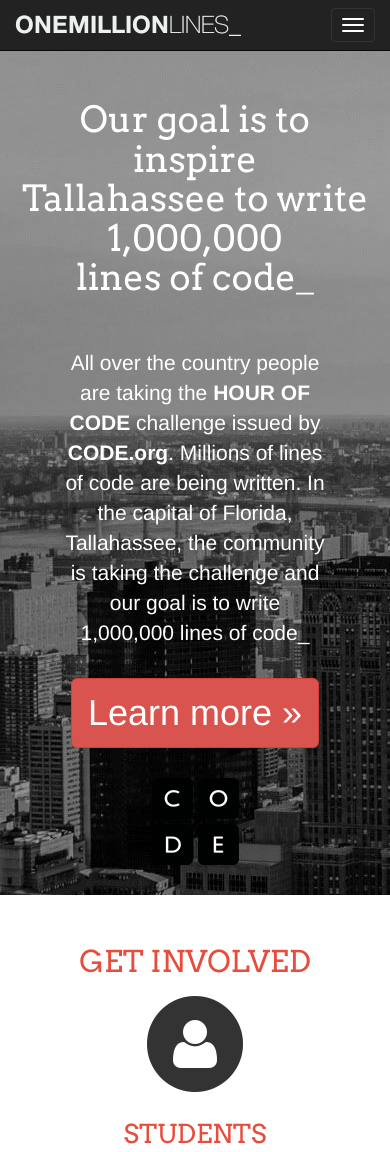
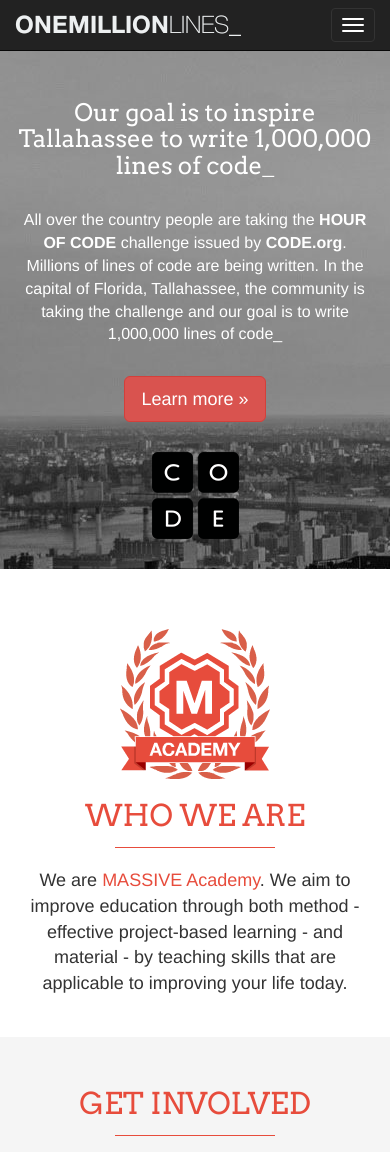
Before and after one commit to mbhanuprsd/mbhanuprsd.github.io, a plain HTML site: page index.html in a window 390 px wide. Shown: the top 1152 px of the page. Drawn offline with nearby package versions, Linux system fonts and the light colour scheme; a script that the page names is missing; files whose address does not match are found by name.

Commit message:
Finished tutorial

```diff
--- a/css/custom.css
+++ b/css/custom.css
@@ -1,7 +1,14 @@
 /* Move down content because we have a fixed navbar that is 50px tall */
 body {
   padding-top: 50px;
-  padding-bottom: 20px;
+}
+
+ul.nav {
+	font-size: 13px;
+}
+
+#get-involved {
+	background-color: #f5f5f5;
 }
 
 .jumbotron {
@@ -25,10 +32,6 @@ body {
 	padding: 0 50px;
 }
 
-ul.nav {
-	font-size: 13px;
-}
-
 .btn-lg {
 	font-size: 36px;
 }
@@ -40,6 +43,8 @@ ul.nav {
 
 .homepage {
 	text-align: center;
+	padding-top: 30px;
+	padding-bottom: 30px;
 }
 
 .homepage h2, .homepage h3 {
@@ -60,3 +65,75 @@ ul.nav {
 	font-weight: 300;
 	font-size: 21px;
 }
+
+.homepage a {
+	color: #e74c3c;
+}
+
+.homepage a:hover {
+	color: #e74c3c;
+	text-decoration: none;
+	opacity: .8;
+}
+
+.homepage hr {
+	border-top: 1px solid#e74c3c;
+	margin-top: 15px;
+	width: 160px;
+}
+
+footer {
+	padding-top: 150px;
+	padding-bottom: 30px;
+	background-color: #f74c3c;
+}
+
+/*Responsive Styling*/
+
+@media (max-width: 1199px){
+
+	.jumbotron h1 {
+		font-size: 56px;
+		margin-bottom: 30px;
+	}
+}
+
+@media (max-width: 991px){
+
+	.jumbotron h1 {
+		font-size: 44px;
+	}
+
+	.jumbotron p {
+		padding: 0 10px;
+	}
+
+	#get-involved .col-md-4 {
+		padding-top: 20px;
+		padding-bottom: 20px;
+	}
+}
+
+@media (max-width: 767px){
+
+	.jumbotron h1 {
+		font-size: 24px;
+	}
+
+	.jumbotron p {
+		padding: 0;
+		font-size: 16px;
+	}
+
+	.btn-lg {
+		font-size: 18px;
+	}
+
+	.homepage p {
+		font-size: 18px;
+	}
+
+	footer img {
+		width: 80%;
+	}
+}
--- a/index.html
+++ b/index.html
@@ -48,8 +48,8 @@
         </div>
         <div id="navbar" class="collapse navbar-collapse">
           <ul class="nav navbar-nav navbar-right">
-            <li><a href="#">WHO WE ARE</a></li>
-            <li><a href="#about">GET INVOLVED</a></li>
+            <li><a href="#who">WHO WE ARE</a></li>
+            <li><a href="#get-involved">GET INVOLVED</a></li>
           </ul>
         </div><!--/.nav-collapse -->
       </div>
@@ -65,8 +65,19 @@
       </div>
     </div>
 
+    <div id="who">
+      <div class="container homepage">
+        <img src="images/academy_brand_med.png">
+        <h2>Who We Are</h2>
+        <hr>
+        <p>We are <a href="http://www.massiveacademy.us" target="_blank" title="MASSIVE Academy" alt="MASSIVE Academy">MASSIVE Academy</a>. We aim to improve education through both method - effective project-based learning - and material - by teaching skills that are applicable to improving your life today.</p>
+      </div>
+    </div>
+
+    <div id="get-involved">
       <div class="container homepage">
         <h2>Get Involved</h2>
+        <hr>
         <!-- Example row of columns -->
         <div class="row">
           <div class="col-md-4">
@@ -97,13 +108,15 @@
             <p><a class="btn btn-default" href="grid.html" role="button">Give Support &raquo;</a></p>
           </div>
         </div>
-
-      <hr>
+      </div> <!-- /container -->
+    </div>
 
     <footer>
-        <p>&copy; Bhanu Prasad Merakanapalli 2015</p>
+      <div class="container">
+        <p><img src="images/one_million_bottom_brand.png" alt="One Community_ One Million Lines of Code_"></p>
+      </div>
     </footer>
-    </div> <!-- /container -->
+
 
 
     <!-- Bootstrap core JavaScript
```
Also changed, not shown: images/academy_brand_med.png (added), images/one_million_bottom_brand.png (added). Lines whose indentation alone changed are shown as unchanged.
